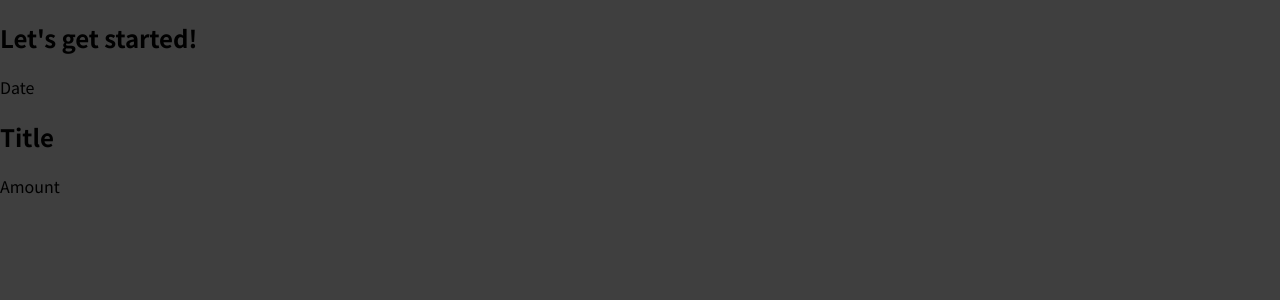
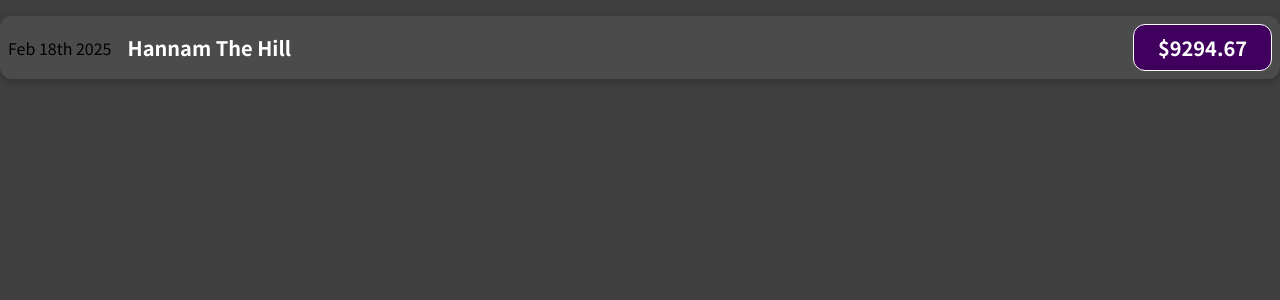
Before and after one commit to CTW100/ReactJS, a JavaScript app: page / in a window 1280 px wide. Shown: the top 300 px of the page. Built offline with nearby package versions, Linux system fonts and the light colour scheme.

Commit message:
34
Adding Basic CSS Styling

```diff
--- a/src/App.js
+++ b/src/App.js
@@ -3,7 +3,6 @@
 function App() {
   return (
     <div>
-      <h2>Let's get started!</h2>
       <ExpenseItem></ExpenseItem>
     </div>
   );
--- /dev/null
+++ b/src/components/ExpenseItem.css
@@ -0,0 +1,56 @@
+.expense-item {
+  display: flex;
+  justify-content: space-between;
+  align-items: center;
+  box-shadow: 0 2px 8px rgba(0, 0, 0, 0.25);
+  padding: 0.5rem;
+  margin: 1rem 0;
+  border-radius: 12px;
+  background-color: #4b4b4b;
+}
+
+.expense-item__description {
+  display: flex;
+  flex-direction: column;
+  gap: 1rem;
+  align-items: flex-end;
+  flex-flow: column-reverse;
+  justify-content: flex-start;
+  flex: 1;
+}
+
+.expense-item h2 {
+  color: #3a3a3a;
+  font-size: 1rem;
+  flex: 1;
+  margin: 0 1rem;
+  color: white;
+}
+
+.expense-item__price {
+  font-size: 1rem;
+  font-weight: bold;
+  color: white;
+  background-color: #40005d;
+  border: 1px solid white;
+  padding: 0.5rem;
+  border-radius: 12px;
+}
+
+@media (min-width: 580px) {
+  .expense-item__description {
+    flex-direction: row;
+    align-items: center;
+    justify-content: flex-start;
+    flex: 1;
+  }
+
+  .expense-item__description h2 {
+    font-size: 1.25rem;
+  }
+
+  .expense-item__price {
+    font-size: 1.25rem;
+    padding: 0.5rem 1.5rem;
+  }
+}
--- a/src/components/ExpenseItem.js
+++ b/src/components/ExpenseItem.js
@@ -1,10 +1,12 @@
+import './ExpenseItem.css';
+
 function ExpenseItem() {
   return (
-    <div>
-      <div>Date</div>
-      <div>
-        <h2>Title</h2>
-        <div>Amount</div>
+    <div className="expense-item">
+      <div>Feb 18th 2025</div>
+      <div className="expense-item__description">
+        <h2>Hannam The Hill</h2>
+        <div className="expense-item__price">$9294.67</div>
       </div>
     </div>
   );
```
Also changed, not shown: 1 other file (tests, documents, lock files or other folders).
